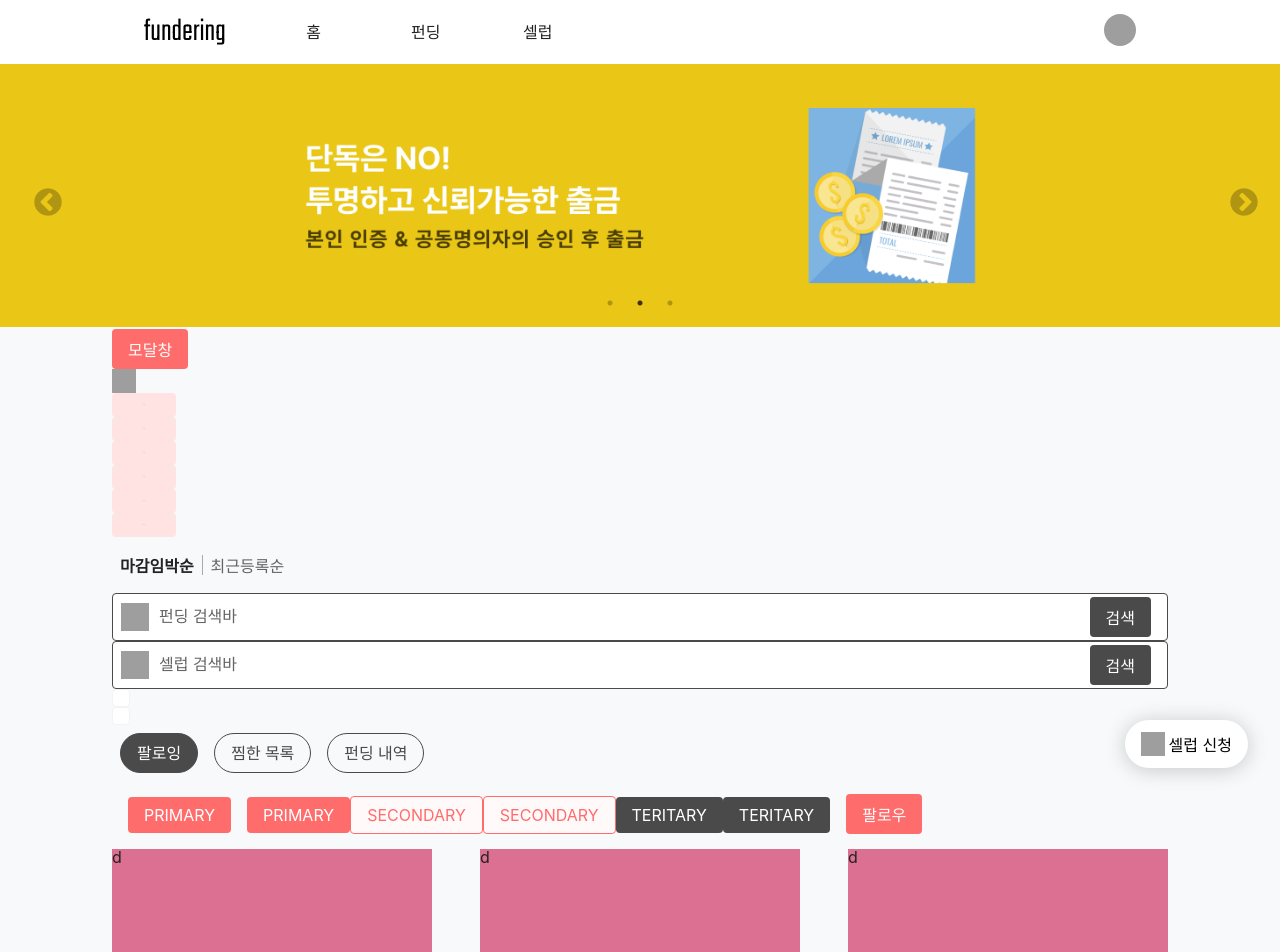
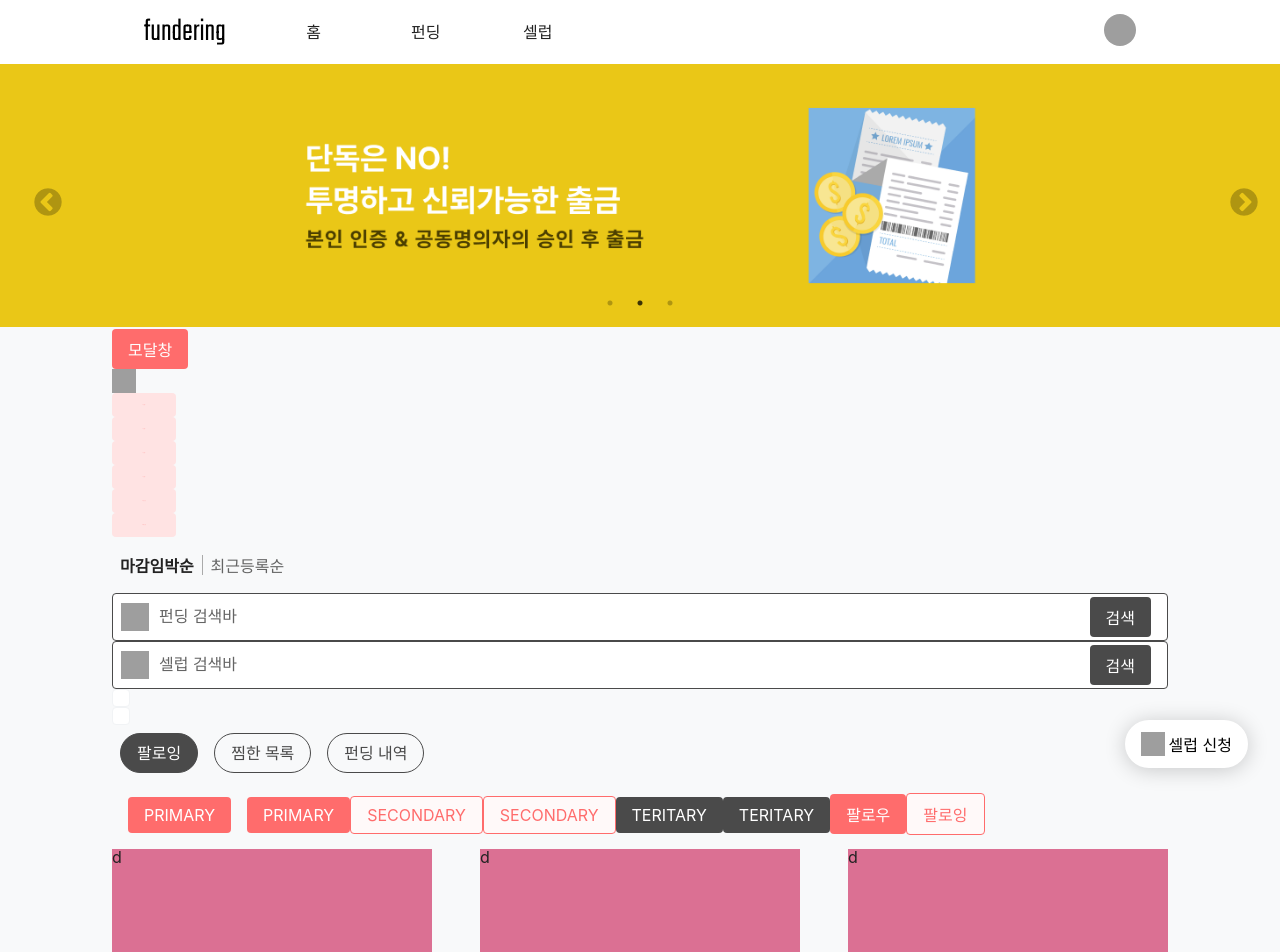
Before and after one commit to Step3-kakao-tech-campus/Team13_FE, a React (Vite) app in the folder src/: page /test in a window 1280 px wide. Shown: the top 952 px of the page. Built offline with nearby package versions, Linux system fonts and the light colour scheme; grey boxes are pictures that could not be loaded; a web font is replaced by a local one.

Commit message:
feat: FollowButton 컴포넌트화, Props 설정 완료

```diff
--- a/src/src/components/common/CelebInfoGridCard.jsx
+++ b/src/src/components/common/CelebInfoGridCard.jsx
@@ -4,7 +4,7 @@ import styled from "styled-components";
 import InProgress from "@/assets/icon/InProgressIcon.jsx";
 import Money from "@/assets/icon/MoneyIcon.jsx";
 import User from "@/assets/icon/UserIcon.jsx";
-import Button from "@/components/common/Button.jsx";
+import Button from "@/components/common/button/Button.jsx";
 import BUTTON_TYPE from "@/constants/BUTTON_TYPE.js";
 
 const Styled = {
--- /dev/null
+++ b/src/src/components/common/button/FollowButton.jsx
@@ -0,0 +1,71 @@
+import styled, { css } from "styled-components";
+import { PropTypes } from "prop-types";
+import BUTTON_TYPE from "@/constants/BUTTON_TYPE.js";
+
+const Styled = {
+  Button: styled.button`
+    padding: 0.5rem 1rem;
+
+    color: ${({ theme }) => theme.color.white};
+
+    border-radius: 0.25rem;
+
+    &:hover {
+      transition: all ease-in-out 0.2s;
+    }
+
+    ${({ $isHoverStyle, $styleType, theme }) =>
+      $styleType === BUTTON_TYPE.PRIMARY &&
+      css`
+        background-color: ${theme.color.mainRed};
+
+        ${$isHoverStyle &&
+        css`
+          &:hover {
+            background-color: ${theme.color.mainRedHover};
+          }
+        `}
+      `}
+
+      ${({ $isHoverStyle, $styleType, theme }) =>
+      $styleType === BUTTON_TYPE.SECONDARY &&
+      css`
+        background-color: ${theme.color.secondaryRed};
+        border: 1px solid ${theme.color.mainRed};
+        color: ${theme.color.mainRed};
+
+        ${$isHoverStyle &&
+        css`
+          &:hover {
+            background-color: ${theme.color.secondaryRedHover};
+            color: ${theme.color.mainRed};
+          }
+        `}
+      `}
+  `,
+};
+
+/**
+ * 공통 버튼 컴포넌트
+ * @param {node} children
+ * @param {string} styleType 버튼 스타일 타입 BUTTON_TYPE.[PRIMARY || SECONDARY || TERTIARY]
+ * @param {boolean} isHoverStyle hover 스타일링 적용 여부
+ * @param {boolean} isFollowing 팔로잉 여부
+ * @param {number} celebId 셀럽 아이디
+ * @param props 기타
+ */
+
+function FollowButton({ children, styleType, isHoverStyle, celebId, isFollowing }) {
+    return (
+        <Styled.Button
+          $styleType={styleType}
+          $isHoverStyle={isHoverStyle}
+          $celebId={celebId}
+          $isFollowing={isFollowing}
+        >
+          {children}
+        </Styled.Button>
+      );
+}
+
+export default FollowButton;
--- a/src/src/pages/Test.jsx
+++ b/src/src/pages/Test.jsx
@@ -15,6 +15,7 @@ import CountdownBadge from "@/components/common/fund/CountdownBadge.jsx";
 import HeartButton from "@/components/common/fund/HeartButton.jsx";
 import { useState } from "react";
 import BackdropModal from "@/components/common/modal/BackdropModal.jsx";
+import FollowButton from "@/components/common/button/FollowButton";
 
 const Styled = {
   GridExample: styled.article`
@@ -116,9 +117,14 @@ function Test() {
         TERITARY
       </Button>
 
-      <Button style={{ marginLeft: "1rem" }} isHoverStyle={BUTTON_TYPE.PRIMARY}>
-        팔로우
-      </Button>
+
+      <FollowButton styleType={BUTTON_TYPE.PRIMARY} isHoverStyle={true} celebId={1} isFollowing={true}>팔로우</FollowButton>
+      <FollowButton styleType={BUTTON_TYPE.SECONDARY} isHoverStyle={false} celebId={2} isFollowing={false}>팔로잉</FollowButton>
+
+
+
+
+
 
       <GridTemplate>
         <Styled.GridExample>d</Styled.GridExample>
```
